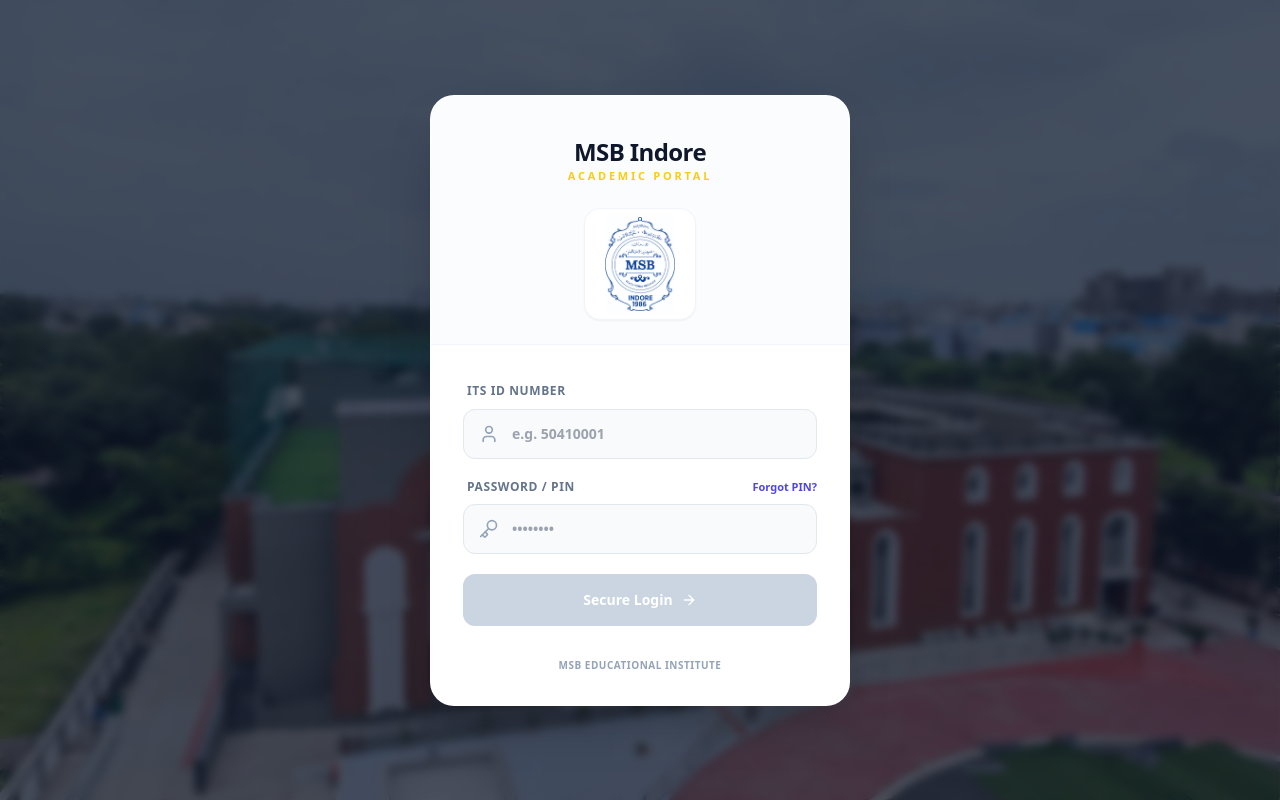
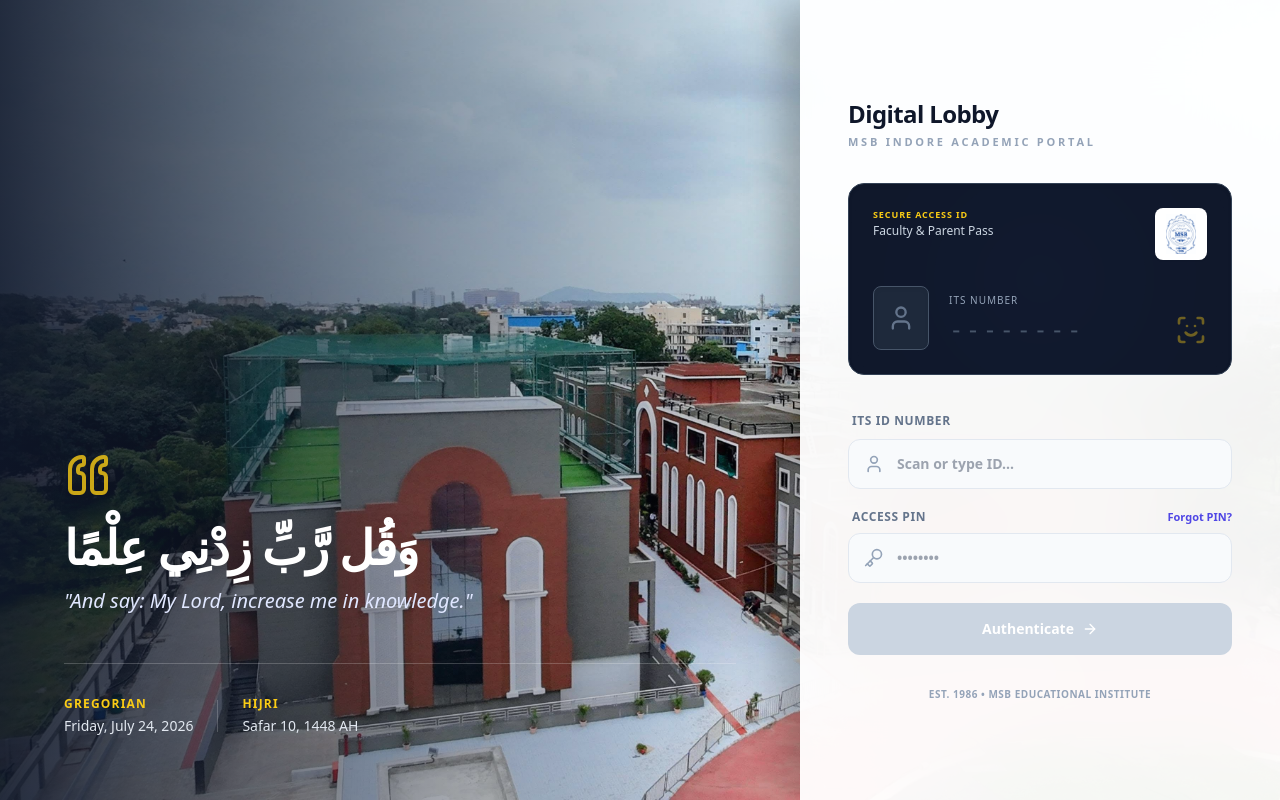
Before and after one commit to HusainSuksar/school-portal, a React (Vite) app: page /login in a window 1280 px wide. Built offline with nearby package versions, Linux system fonts and the light colour scheme.

Commit message:
Enhance login page with live date display and UI improvements

```diff
--- a/src/pages/Login.jsx
+++ b/src/pages/Login.jsx
@@ -1,6 +1,6 @@
 // src/pages/Login.jsx
-import React, { useState } from 'react';
-import { Key, User, ArrowRight, AlertCircle } from 'lucide-react';
+import React, { useState, useEffect } from 'react';
+import { Key, User, ArrowRight, AlertCircle, ScanFace, Quote } from 'lucide-react';
 import { useNavigate } from 'react-router-dom';
 import { supabase } from '../lib/supabase';
 
@@ -9,7 +9,23 @@ export default function Login() {
   const [password, setPassword] = useState('');
   const [isLoading, setIsLoading] = useState(false);
   const [authError, setAuthError] = useState(null);
+
+  const [gregorianDate, setGregorianDate] = useState('');
+  const [hijriDate, setHijriDate] = useState('');
+
   const navigate = useNavigate();
+
+  useEffect(() => {
+    // Generate live dates for the academic briefing panel
+    const now = new Date();
+    setGregorianDate(now.toLocaleDateString('en-US', { weekday: 'long', year: 'numeric', month: 'long', day: 'numeric' }));
+
+    try {
+      setHijriDate(new Intl.DateTimeFormat('en-TN-u-ca-islamic', { day: 'numeric', month: 'long', year: 'numeric' }).format(now));
+    } catch (e) {
+      setHijriDate(''); // Fallback if browser doesn't support Islamic calendar formats
+    }
+  }, []);
 
   const handleLogin = async (e) => {
     e.preventDefault();
@@ -37,6 +53,7 @@ export default function Login() {
 
     setIsLoading(false);
 
+    // Route based on access level[cite: 17]
     if (profile?.role === 'ADMIN' || profile?.role === 'HOS') {
       navigate('/admin');
     } else if (profile?.role === 'TEACHER' || profile?.role === 'CLASS_TR') {
@@ -47,41 +64,88 @@ export default function Login() {
   };
 
   return (
-    <div
-      className="min-h-screen w-screen flex items-center justify-center p-4 relative"
-      style={{
-        // Replaced spaces with %20 so the browser can accurately locate the image file
-        backgroundImage: 'url("/MSB.jpeg")',
-        backgroundSize: 'cover',
-        backgroundPosition: 'center',
-        backgroundAttachment: 'fixed'
-      }}
-    >
-      {/* Professional dark overlay to allow the background photo to show through without distracting from the form */}
-      <div className="absolute inset-0 bg-school-navy/75 backdrop-blur-sm z-0"></div>
+    <div className="min-h-screen w-full flex relative overflow-hidden bg-slate-900">
 
-      {/* Sleek, single-column vertical card */}
-      <div className="relative z-10 w-full max-w-[420px] bg-white rounded-3xl shadow-2xl overflow-hidden animate-in fade-in zoom-in-95 duration-500 border border-white/20">
+      {/* 1. Background Image Container */}
+      <div className="absolute inset-0 z-0">
+         <img
+            src="/MSB.jpeg"
+            alt="MSB Indore Campus"
+            className="w-full h-full object-cover object-center"
+         />
+         {/* Subtle gradient overlay to ensure text legibility on the left, while keeping the photo clear */}
+         <div className="absolute inset-0 bg-gradient-to-r from-school-navy/90 via-school-navy/40 to-transparent lg:w-2/3"></div>
+      </div>
 
-        {/* Header Section */}
-        <div className="pt-10 pb-6 px-8 flex flex-col items-center text-center border-b border-slate-100 bg-slate-50/50">
+      {/* 2. Left Side: The "Campus Window" Academic Briefing */}
+      <div className="hidden lg:flex flex-col justify-end p-16 w-2/3 relative z-10 text-white">
+         <div className="max-w-2xl animate-in fade-in slide-in-from-bottom-8 duration-1000">
+            <Quote className="w-12 h-12 text-school-yellow/80 mb-6 rotate-180" />
 
-          <h2 className="text-2xl font-bold text-school-navy tracking-tight">MSB Indore</h2>
-          <p className="text-[11px] font-black text-school-yellow uppercase tracking-[0.25em] mb-6">Academic Portal</p>
+            <h1 className="text-4xl md:text-5xl font-bold leading-tight mb-4 tracking-tight">
+               وَقُل رَّبِّ زِدْنِي عِلْمًا
+            </h1>
+            <p className="text-xl text-indigo-100 font-medium mb-12 italic">
+               "And say: My Lord, increase me in knowledge."
+            </p>
 
-          <div className="w-28 h-28 p-2 bg-white rounded-2xl shadow-sm border border-slate-100">
-            {/* Replaced spaces with %20 for the logo URL as well */}
-            <img
-              src="/MSB%20INDORE%20logo.jpeg"
-              alt="MSB Logo"
-              className="w-full h-full object-contain"
-            />
-          </div>
+            <div className="flex items-center gap-6 pt-8 border-t border-white/20">
+               <div>
+                  <p className="text-xs font-bold text-school-yellow uppercase tracking-widest mb-1">Gregorian</p>
+                  <p className="text-sm font-medium text-slate-200">{gregorianDate}</p>
+               </div>
+               {hijriDate && (
+                  <>
+                     <div className="w-px h-8 bg-white/20"></div>
+                     <div>
+                        <p className="text-xs font-bold text-school-yellow uppercase tracking-widest mb-1">Hijri</p>
+                        <p className="text-sm font-medium text-slate-200">{hijriDate}</p>
+                     </div>
+                  </>
+               )}
+            </div>
+         </div>
+      </div>
 
+      {/* 3. Right Side: Frosted Glass Login Panel */}
+      <div className="w-full lg:w-1/3 lg:min-w-[480px] bg-white/95 backdrop-blur-2xl relative z-20 flex flex-col justify-center px-8 sm:px-12 py-12 shadow-[-20px_0_40px_rgba(0,0,0,0.3)] overflow-y-auto">
+
+        <div className="mb-8 text-center lg:text-left">
+          <h2 className="text-2xl font-bold text-school-navy tracking-tight">Digital Lobby</h2>
+          <p className="text-[11px] font-black text-slate-400 uppercase tracking-[0.25em] mt-1">MSB Indore Academic Portal</p>
         </div>
 
-        {/* Form Section */}
-        <div className="px-8 py-8 bg-white">
+        {/* The "Digital Smart ID" Interaction */}
+        <div className="w-full h-48 bg-school-navy rounded-2xl shadow-inner relative overflow-hidden text-white p-6 flex flex-col justify-between mb-8 border border-slate-700">
+           {/* ID Background Pattern */}
+           <div className="absolute inset-0 opacity-10 bg-[radial-gradient(circle_at_center,_var(--tw-gradient-stops))] from-white to-transparent mix-blend-overlay"></div>
+
+           <div className="relative z-10 flex justify-between items-start">
+              <div>
+                 <p className="text-[9px] tracking-widest text-school-yellow uppercase font-bold mb-0.5">Secure Access ID</p>
+                 <p className="text-xs font-medium text-slate-300">Faculty & Parent Pass</p>
+              </div>
+              <div className="bg-white p-1.5 rounded-lg shadow-sm">
+                <img src="/MSB%20INDORE%20logo.jpeg" alt="MSB Logo" className="w-10 h-10 object-contain" />
+              </div>
+           </div>
+
+           <div className="relative z-10 flex items-end gap-5">
+              <div className="w-14 h-16 bg-slate-800 rounded-lg border border-slate-600 flex items-center justify-center shadow-inner">
+                 <User className="w-7 h-7 text-slate-500" />
+              </div>
+              <div className="flex-1 pb-1">
+                 <p className="text-[10px] text-slate-400 uppercase tracking-widest mb-1.5">ITS Number</p>
+                 <p className={`text-2xl font-mono tracking-widest transition-all ${itsNumber ? 'text-white' : 'text-slate-600'}`}>
+                    {itsNumber || '--------'}
+                 </p>
+              </div>
+              <ScanFace className="w-8 h-8 text-school-yellow/40 mb-1" />
+           </div>
+        </div>
+
+        {/* Standard Login Form[cite: 17] */}
+        <div>
           {authError && (
             <div className="mb-6 bg-red-50 border border-red-200 p-4 rounded-xl flex items-start gap-3">
               <AlertCircle className="w-5 h-5 text-red-500 flex-shrink-0 mt-0.5" />
@@ -99,7 +163,7 @@ export default function Login() {
                   required
                   value={itsNumber}
                   onChange={(e) => setItsNumber(e.target.value)}
-                  placeholder="e.g. 50410001"
+                  placeholder="Scan or type ID..."
                   autoComplete="username"
                   className="w-full pl-12 pr-4 py-3.5 bg-slate-50 border border-slate-200 rounded-xl text-sm font-bold text-school-navy focus:bg-white focus:outline-none focus:border-indigo-500 focus:ring-4 focus:ring-indigo-500/10 transition-all"
                 />
@@ -108,7 +172,7 @@ export default function Login() {
 
             <div className="space-y-2">
               <div className="flex justify-between items-center ml-1">
-                <label className="text-xs font-bold text-slate-500 uppercase tracking-wider">Password / PIN</label>
+                <label className="text-xs font-bold text-slate-500 uppercase tracking-wider">Access PIN</label>
                 <a href="#" className="text-[11px] font-bold text-indigo-600 hover:text-indigo-800 transition-colors">Forgot PIN?</a>
               </div>
               <div className="relative">
@@ -128,20 +192,20 @@ export default function Login() {
             <button
               type="submit"
               disabled={isLoading || !itsNumber || !password}
-              className="w-full mt-8 flex items-center justify-center gap-2 bg-school-navy hover:bg-slate-800 text-white py-4 rounded-xl text-sm font-bold transition-all shadow-md disabled:bg-slate-300 disabled:shadow-none disabled:cursor-not-allowed group"
+              className="w-full mt-8 flex items-center justify-center gap-2 bg-indigo-600 hover:bg-indigo-700 text-white py-4 rounded-xl text-sm font-bold transition-all shadow-md shadow-indigo-600/20 disabled:bg-slate-300 disabled:shadow-none disabled:cursor-not-allowed group"
             >
               {isLoading ? (
                 <div className="w-6 h-6 border-2 border-white border-t-transparent rounded-full animate-spin"></div>
               ) : (
                 <>
-                  Secure Login <ArrowRight className="w-4 h-4 group-hover:translate-x-1 transition-transform" />
+                  Authenticate <ArrowRight className="w-4 h-4 group-hover:translate-x-1 transition-transform" />
                 </>
               )}
             </button>
           </form>
 
           <div className="mt-8 text-center">
-            <p className="text-[10px] font-bold text-slate-400 uppercase tracking-wider">MSB Educational Institute</p>
+            <p className="text-[10px] font-bold text-slate-400 uppercase tracking-wider">Est. 1986 • MSB Educational Institute</p>
           </div>
         </div>
 
```
